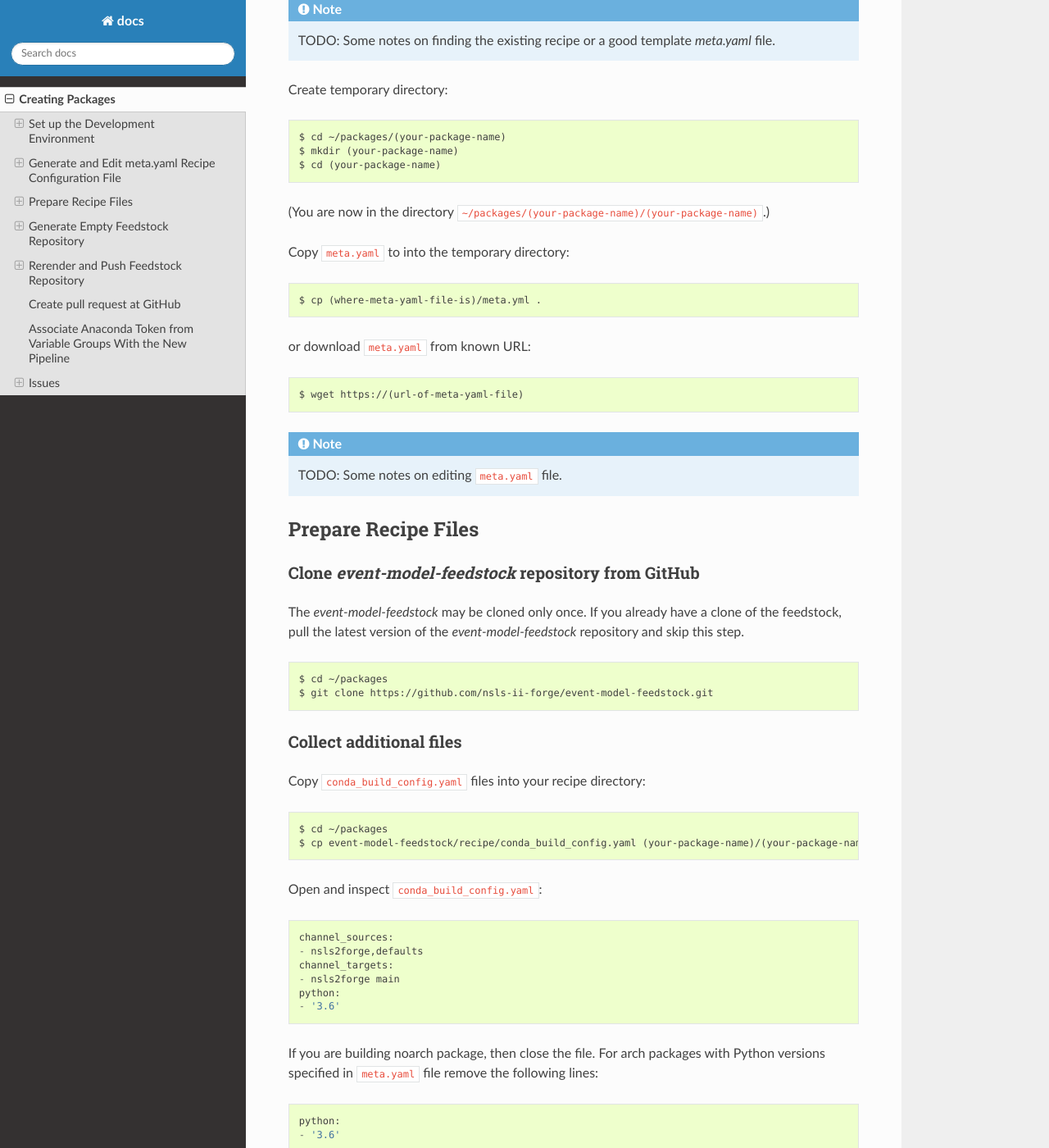
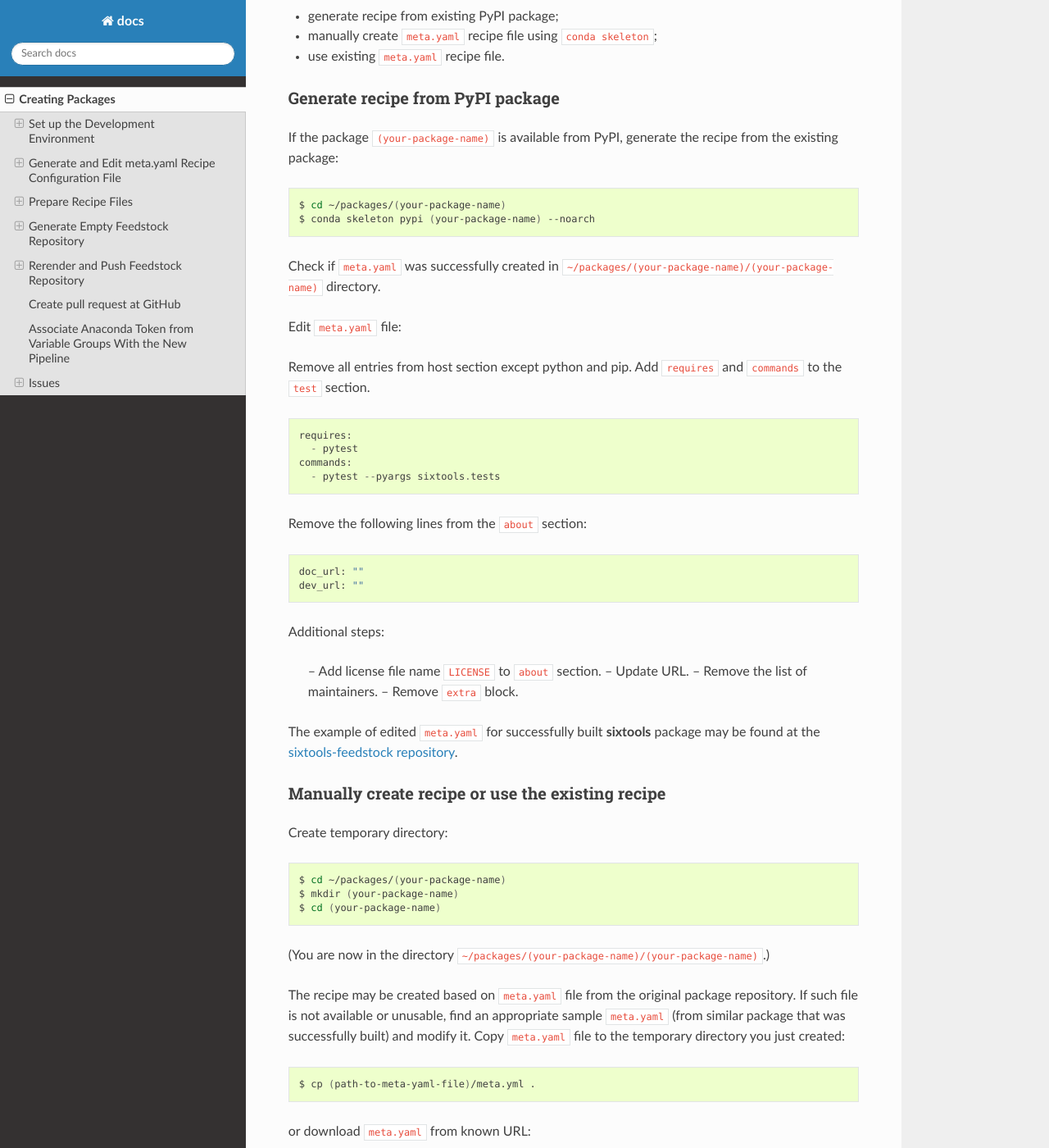
Before and after one commit to nsls-ii-forge/docs, a Sphinx documentation site: the page built from source/creating_packages.rst, in a window 1280 px wide and 1400 px high, scrolled down 1828 px. Shown: the whole window at 82% size. Built offline with Sphinx 7.4.7 and the Read the Docs theme 2.0.0, drawn with Linux system fonts in a browser that asks for light colours; some of the changed text lies outside the part shown.

Commit message:
Editing of instructions on creating packages

```diff
--- a/source/creating_packages.rst
+++ b/source/creating_packages.rst
@@ -1,6 +1,10 @@
 =================
 Creating Packages
 =================
+
+Feedstocks for Azure pipelines may be generated based on
+existing PyPI or conda-forge packages, or directly from GitHub
+package repositories.
 
 Set up the Development Environment
 ==================================
@@ -44,24 +48,48 @@
     $ cp /keybase/team/dama/azure.token .conda-smithy/
     $ cp /keybase/team/dama/github.token .conda-smithy/
 
+Create Directory for Packages
+-----------------------------
 
-Generate and Edit meta.yaml Recipe Configuration File
-=====================================================
-
-Create directory for the package `(your-package-name)`:
+Naming and location of the working directory is aribtrary. We assume
+that the directory `packages` in `HOME` directory is used:
 
 .. code-block:: bash
 
     $ mkdir ~/packages
     $ cd ~/packages
+
+Clone *event-model-feedstock* repository from GitHub
+----------------------------------------------------
+
+The *event-model-feedstock* needs to be cloned only once. In the process of
+creating packages we will be using file ``conda_build_config.yaml`` located
+in `~/packages/event-model-feedstock/recipe/` directory. If you already
+have a clone of the feedstock, pull the latest version of the
+*event-model-feedstock* since GitHub repository may be updated.
+
+.. code-block::
+
+    $ cd ~/packages
+    $ git clone https://github.com/nsls-ii-forge/event-model-feedstock.git
+
+
+Generate and Edit meta.yaml Recipe Configuration File
+=====================================================
+
+Create directory for your package `(your-package-name)`:
+
+.. code-block:: bash
+
+    $ cd ~/packages
     $ mkdir (your-package-name)
     $ cd (your-package-name)
 
-(You are now in the cirectory ``~/packages/(your-package-name)``)
+(You are now in the directory ``~/packages/(your-package-name)``)
 
 .. note::
 
-    It is important that each command is run from correct
+    It is important that each command is started with the correct
     home directory. Since it is easy to lose track of
     directory changes, all the paths will be specified
     relative to HOME directory.
@@ -81,31 +109,50 @@
 If the package ``(your-package-name)`` is available from PyPI,
 generate the recipe from the existing package:
 
-.. code-block::
+.. code-block:: bash
 
     $ cd ~/packages/(your-package-name)
     $ conda skeleton pypi (your-package-name) --noarch
 
-Check if ``meta.yaml`` was created in
+Check if ``meta.yaml`` was successfully created in
 ``~/packages/(your-package-name)/(your-package-name)`` directory.
 
-.. note::
+Edit ``meta.yaml`` file:
 
-    TODO: Instructions on editing *meta.yaml* generated by
-    **conda skeleton**.
+Remove all entries from host section except python and pip.
+Add ``requires`` and ``commands`` to the ``test`` section.
+
+.. code-block::
+
+  requires:
+    - pytest
+  commands:
+    - pytest --pyargs sixtools.tests
+
+Remove the following lines from the ``about`` section:
+
+.. code-block::
+
+  doc_url: ""
+  dev_url: ""
+
+Additional steps:
+
+  -- Add license file name ``LICENSE`` to ``about`` section.
+  -- Update URL.
+  -- Remove the list of maintainers.
+  -- Remove ``extra`` block.
+
+The example of edited ``meta.yaml`` for successfully built
+**sixtools** package may be found at the
+`sixtools-feedstock repository <https://github.com/nsls-ii-forge/sixtools-feedstock/blob/master/recipe/meta.yaml>`_.
 
 Manually create recipe or use the existing recipe
 -------------------------------------------------
 
-.. note::
-
-    TODO: Some notes on finding the existing recipe or
-    a good template *meta.yaml* file.
-
-
 Create temporary directory:
 
-.. code-block::
+.. code-block:: bash
 
     $ cd ~/packages/(your-package-name)
     $ mkdir (your-package-name)
@@ -114,17 +161,23 @@
 (You are now in the directory
 ``~/packages/(your-package-name)/(your-package-name)``.)
 
-Copy ``meta.yaml`` to into the temporary directory:
+The recipe may be created based on ``meta.yaml`` file from
+the original package repository. If such file is not available
+or unusable, find an appropriate sample ``meta.yaml`` (from
+similar package that was successfully built) and modify it.
+Copy ``meta.yaml`` file to the temporary directory you just created:
 
-.. code-block::
+.. code-block:: bash
 
-    $ cp (where-meta-yaml-file-is)/meta.yml .
+    $ cp (path-to-meta-yaml-file)/meta.yml .
 
 or download ``meta.yaml`` from known URL:
 
-.. code-block::
+.. code-block:: bash
 
-    $ wget https://(url-of-meta-yaml-file)
+    $ wget https://(url-of-meta-yaml-file)/meta.yaml
+
+Open and edit ``meta.yaml`` file.
 
 .. note::
 
@@ -133,24 +186,12 @@
 Prepare Recipe Files
 ====================
 
-Clone *event-model-feedstock* repository from GitHub
-----------------------------------------------------
-
-The *event-model-feedstock* may be cloned only once. If you already
-have a clone of the feedstock, pull the latest version of the
-*event-model-feedstock* repository and skip this step.
-
-.. code-block::
-
-    $ cd ~/packages
-    $ git clone https://github.com/nsls-ii-forge/event-model-feedstock.git
-
 Collect additional files
 ------------------------
 
 Copy ``conda_build_config.yaml`` files into your recipe directory:
 
-.. code-block::
+.. code-block:: bash
 
     $ cd ~/packages
     $ cp event-model-feedstock/recipe/conda_build_config.yaml (your-package-name)/(your-package-name)/
@@ -178,7 +219,7 @@
 The file must be named ``LICENSE`` (without extension). For example, BSD license
 used for Bluesky project may be copied to recipes as
 
-.. code-block::
+.. code-block:: bash
 
     cd ~/recipes/(your-package-name)/(your-package-name)
     wget https://raw.githubusercontent.com/bluesky/bluesky/master/LICENSE
@@ -188,7 +229,7 @@
 ``~/packages/(your-package-name)/(your-package-name)``
 should look similar to this:
 
-.. code-block::
+.. code-block:: bash
 
     drwxr-xr-x 2 user user 4096 Sep 13 12:45 .
     drwxr-xr-x 3 user user 4096 Sep 13 12:10 ..
@@ -204,7 +245,7 @@
 
 Initialize feedstock using ``conda-smithy``:
 
-.. code-block::
+.. code-block:: bash
 
     $ cd ~/packages/(your-package-name)
     $ conda-smithy init (your-package-name)
@@ -215,7 +256,7 @@
 Replace ``conda-forge.yml`` in the feedstock directory with ``conda-forge.yml`` from
 ``event-model-feedstock`` package:
 
-.. code-block::
+.. code-block:: bash
 
     $ cd ~/packages
     $ cp event-model-feedstock/conda-forge.yml (your-package-name)/(your-package-name)-feedstock/
@@ -223,7 +264,7 @@
 Define Asure variables
 ----------------------
 
-.. code-block::
+.. code-block:: bash
 
     $ export AZURE_ORG_OR_USER=nsls2forge
     $ export AZURE_PROJECT_NAME=nsls2forge
```
